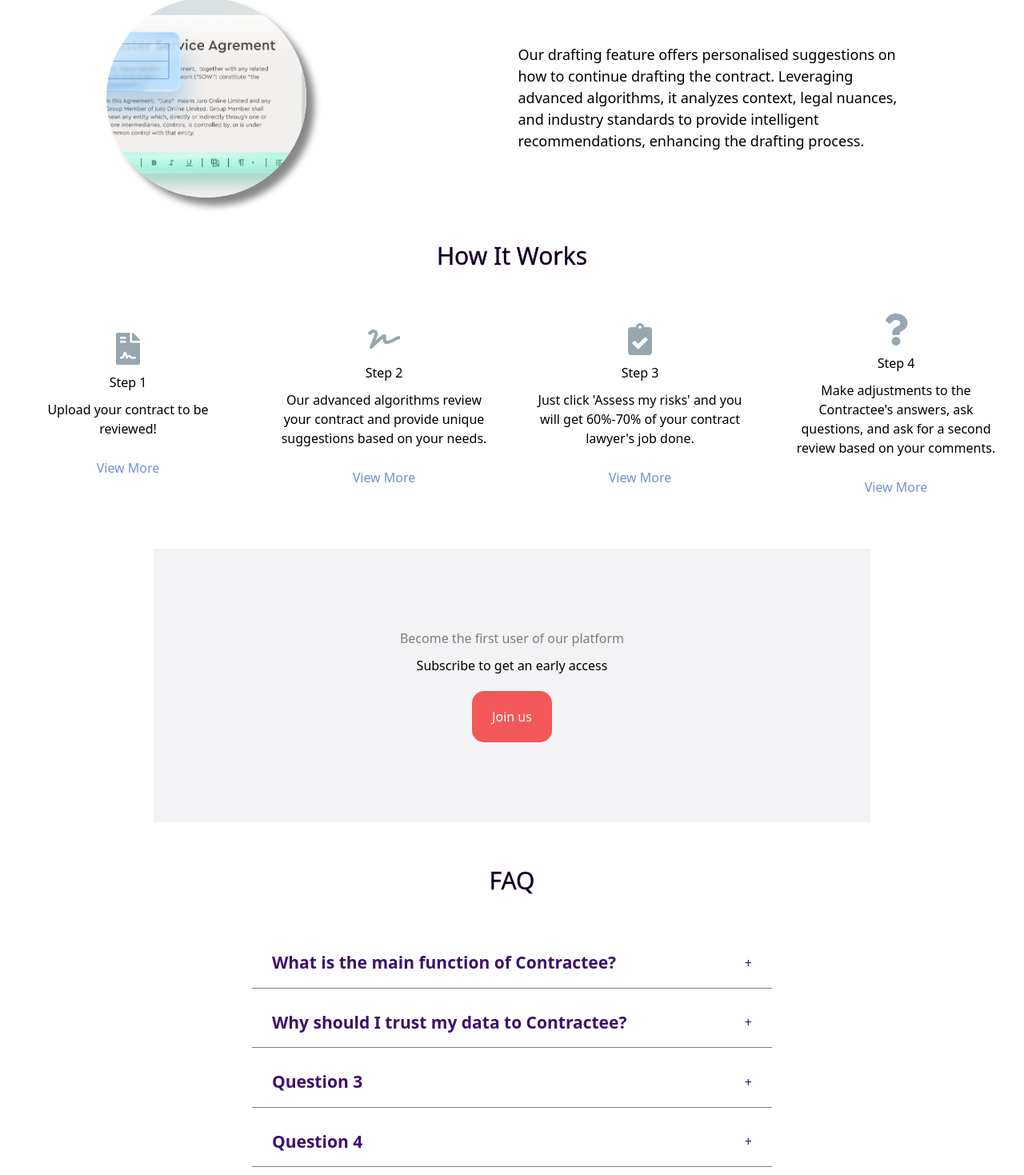
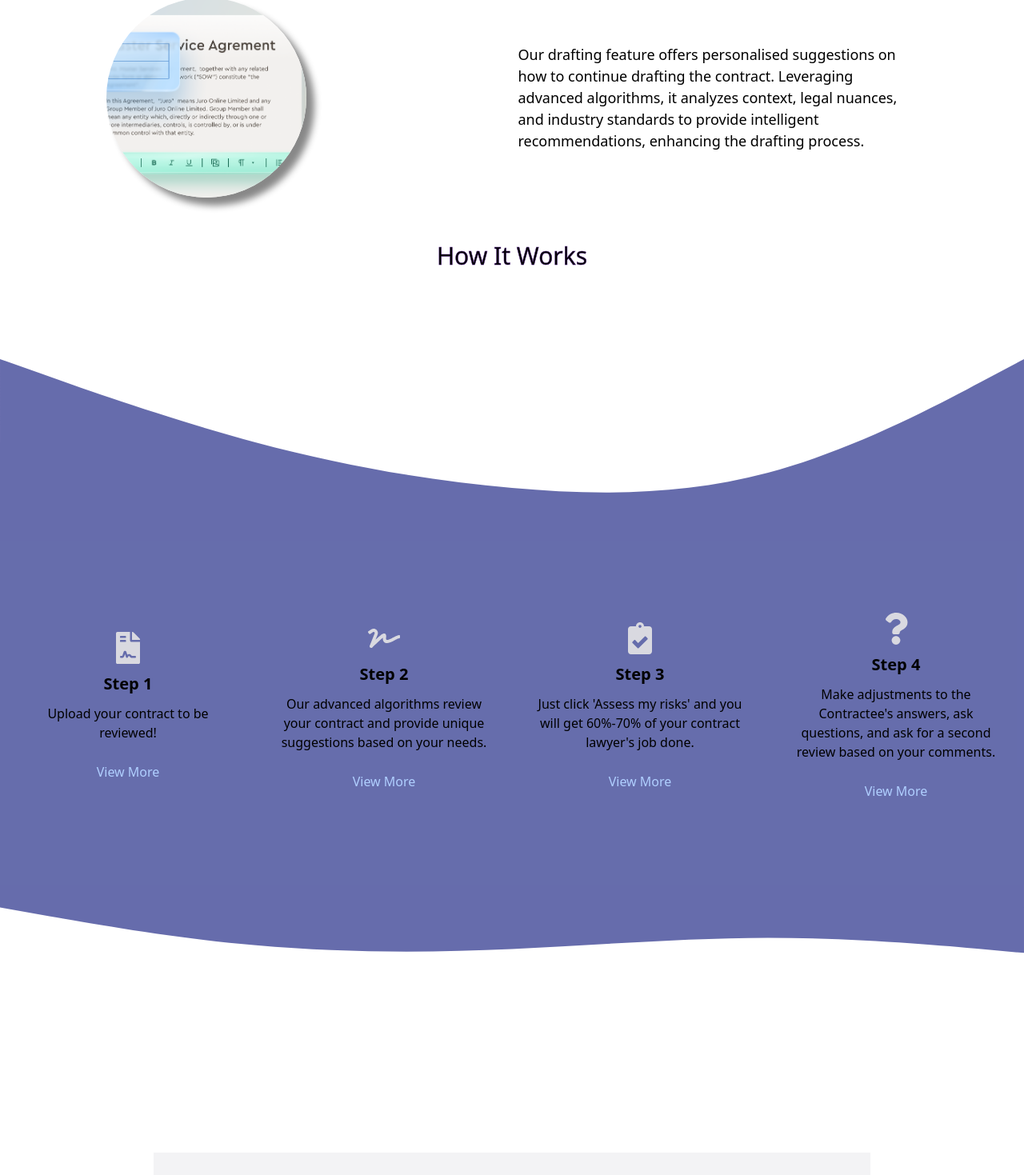
Before and after one commit to Sargis221/contractee-mvp, a React (Create React App) app: page / in a window 1280 px wide. Shown: the part 1328-2797 px from the top of the page at 80% size. Built offline with nearby package versions, Linux system fonts and the light colour scheme.

Commit message:
minor changes

```diff
--- a/src/components/steps/style.css
+++ b/src/components/steps/style.css
@@ -4,7 +4,7 @@ svg {
 .icon{
     width: 40px !important;
     height: 40px !important;
-    color: rgb(151, 167, 175);
+    color: rgb(217, 217, 224);
   }
   .L-main-step{
     width: 260px;
@@ -12,6 +12,8 @@ svg {
   }
   .L-main-h3{
     color: black;
+    font-weight: bolder;
+    font-size: 20px;
     margin-top: 10px;
   }
   .L-main-stepp{
@@ -22,7 +24,7 @@ svg {
     margin-top: 10px;
     border: none;
     background-color: transparent;
-    color: rgb(112, 147, 203);
+    color: rgb(176, 207, 255);
     padding: 15px;
     border-radius: 50%;
     cursor: pointer;
--- a/src/pages/footer/index.jsx
+++ b/src/pages/footer/index.jsx
@@ -6,7 +6,7 @@ function Footer(){
           <div className="container">
             <div className="footer-info">
               <h1>Contractee</h1>
-              <p>Lorem ipsum dolor sit amet, consectetur adipiscing elit. Sed do eiusmod tempor incididunt ut labore et dolore magna aliqua.</p>
+              <p>Streamline contract negotiations with precision and boost the efficiency of your legal department.</p>
             </div>
             <div className="footer-links">
               <ul>
@@ -18,13 +18,12 @@ function Footer(){
             </div>
             <div className="footer-contact">
               <h2>Contact Us</h2>
-              <p>Email: info@yourcompany.com</p>
-              <p>Phone: (123) 456-7890</p>
+              <p>Email: Info@contractee.net</p>
             </div>
           </div>
         </div>
         <div className="footer-bottom">
-          <p>&copy; {new Date().getFullYear()} Your Company. All rights reserved.</p>
+          <p>&copy; {new Date().getFullYear()} Contractee. All rights reserved.</p>
         </div>
       </footer>
     )
--- a/src/pages/footer/style.css
+++ b/src/pages/footer/style.css
@@ -52,7 +52,7 @@
             transition: color 0.3s ease;
 
             &:hover {
-              color: #3498db;
+              color: rgb(109, 3, 247);
             }
           }
         }
--- a/src/pages/header/style.css
+++ b/src/pages/header/style.css
@@ -123,12 +123,12 @@ background-size: cover;
 /* Add a dark background on topnav links and the dropdown button on hover */
 .topnav a:hover, .dropdown:hover .dropbtn {
   color: rgb(109, 3, 247);
-  transition: 0.5s ease-in-out;
+  transition: 0.3s ease-in-out;
 }
 
 /* Add a grey background to dropdown links on hover */
 .dropdown-content a:hover {
-  transition: 0.5s ease-in-out;
+  transition: 0.3s ease-in-out;
 }
 
 /* Show the dropdown menu when the user moves the mouse over the dropdown button */
--- a/src/pages/main/index.jsx
+++ b/src/pages/main/index.jsx
@@ -64,12 +64,12 @@ function Main() {
             answer: 'Contractee has implemented robust access controls and authentication mechanisms. Access to sensitive data is limited to a need-to-know basis, ensuring that employees have access to the data required for their roles. Furthermore, Contractee conducts regular audits and vulnerability assessments to identify and address potential weaknesses in the system. Contractee also performs penetration testing to simulate real-world attacks and strengthen the system against potential threats.',
         },
         {
-            question: 'Question 3',
-            answer: 'Lorem ipsum, dolor sit amet consectetur adipisicing elit. Enim voluptatem velit necessitatibus ab molestias voluptates, dicta exercitationem, autem, modi esse magnam maxime et blanditiis animi sequi sit eum doloribus ea?',
+            question: 'Can your contract automation platform handle complex legal documents and customize them based on specific business needs?',
+            answer: 'Absolutely. Our contract automation platform is designed to handle various legal document complexities and can be customized to meet your unique business requirements. Our platform supports a variety of document types, from standard agreements to intricate legal contracts. Whether you require simple modifications or intricate customization, our platform empowers you to streamline the risk assessment process while ensuring that your legal documents align precisely with your business goals and compliance needs.',
         },
         {
-            question: 'Question 4',
-            answer: 'Lorem ipsum, dolor sit amet consectetur adipisicing elit. Enim voluptatem velit necessitatibus ab molestias voluptates, dicta exercitationem, autem, modi esse magnam maxime et blanditiis animi sequi sit eum doloribus ea?',
+            question: 'How does your legal tech contract automation platform integrate with existing legal workflows and software systems?',
+            answer: 'Our platform is designed with easy integration in mind. We offer versatile integration options, including APIs, allowing easy connectivity with your existing legal workflows and software systems. Whether you use popular document management systems, customer relationship management tools, or other legal software solutions, our platform can be configured to work harmoniously within your ecosystem. This integration not only streamlines your workflow but also enhances the efficiency of your legal processes by minimizing data silos and promoting a cohesive approach to contract management. Our dedicated support team is available to assist you throughout the integration process, ensuring a smooth implementation for your organization.',
         },
     ]
     let [selected, setSelected] = useState(null);
@@ -88,7 +88,7 @@ function Main() {
                 <div className="L-centered">
                 <h1 className="L-main-head">Your "ALL IN ONE"</h1>
                 <h1 className="L-main-head">Contract Automation Platform</h1>
-                <p className="L-main-p">Guardians of legal data</p>
+                <p className="L-main-p">PRIORITIZING DATA SECIRITY</p>
             </div>
             </div>
             <div className="L-main-features">
@@ -123,12 +123,18 @@ function Main() {
 
             </div>
             <h1 className="L-main-headline">How It Works</h1>
-            <div className="L-main-how" data-aos="zoom-in">
+            <svg xmlns="http://www.w3.org/2000/svg" viewBox="0 0 1440 320">
+  <path fill="#000b76" fill-opacity="0.6" d="M0,64L60,85.3C120,107,240,149,360,181.3C480,213,600,235,720,245.3C840,256,960,256,1080,224C1200,192,1320,128,1380,96L1440,64L1440,320L1380,320C1320,320,1200,320,1080,320C960,320,840,320,720,320C600,320,480,320,360,320C240,320,120,320,60,320L0,320Z"></path>
+</svg>
+            <div className="L-main-how">
 
                 {
                     step.map(el => <Steps icon={el.icon} text={el.text} stepcount={el.stepcount}/>)
                 }
             </div>
+            <svg xmlns="http://www.w3.org/2000/svg" viewBox="0 0 1440 320">
+  <path fill="#000b76" fill-opacity="0.6" d="M0,32L60,42.7C120,53,240,75,360,85.3C480,96,600,96,720,90.7C840,85,960,75,1080,74.7C1200,75,1320,85,1380,90.7L1440,96L1440,0L1380,0C1320,0,1200,0,1080,0C960,0,840,0,720,0C600,0,480,0,360,0C240,0,120,0,60,0L0,0Z"></path>
+</svg>
             {/* <h1 className="L-main-headline">What Others Say</h1>
             <div className="L-main-review" data-aos="zoom-in">
                 {
@@ -153,7 +159,7 @@ function Main() {
                             <div className="item">
                                 <div className="title" onClick={() => toggle(i)}>
                                     <h2 className="accordion-title">{item.question}</h2>
-                                    <span>{selected === i ? '-' : '+'}</span>
+                                    <span className="L-faq-btn">{selected === i ? '-' : '+'}</span>
                                 </div>
                                 <div className={selected === i ? 'answer show' : 'answer'}>{item.answer}</div>
                             </div>
--- a/src/pages/main/style.css
+++ b/src/pages/main/style.css
@@ -71,7 +71,8 @@
     display: flex;
     justify-content: space-around;
     align-items: center;
-    margin: 50px 0;
+    padding: 90px 0;
+    background-color: #000c7699;
 }
 .L-main-review{
     display: flex;
@@ -90,7 +91,9 @@
     padding: 100px 0;
 }
 .L-sub-p{
-    color: rgb(127, 124, 124);
+    font-size: 25px;
+    font-weight: bold;
+    color: rgb(38, 12, 66);
 
 }
 .L-sub-h3{
@@ -100,14 +103,14 @@
 .L-sub-btn{
     border: none;
     color: white;
-    background-color: rgb(244, 87, 87);
-    padding: 20px 25px;
+    background-color: rgb(54, 0, 147);
+    padding: 20px 30px;
     border-radius: 15px;
     margin-top: 20px;
     cursor: pointer;
 }
 .L-sub-btn:hover{
-    background-color: rgb(211, 84, 84);
+    background-color: rgb(54, 0, 201);
     transition: 0.5s ease-in-out;
 }
 .wrapper{
@@ -139,11 +142,18 @@
     color: #787777;
     max-height: 0;
     overflow: hidden;
-    transition: all 0.2s cubic-bezier(0, 1, 0, 1);
+    transition: min-height 150ms cubic-bezier(0.4, 0, 0.2, 1) 0ms;
 
 }
 .answer.show{
     height: auto;
     max-height: 9999px;
-    transition: all 0.2s cubic-bezier(1, 0, 1, 0);
+    transition: min-height 150ms cubic-bezier(0.4, 0, 0.2, 1) 0ms;
 }
+.L-FAQ{
+    margin-bottom: 150px;
+    padding-bottom: 150px;
+}
+.L-faq-btn{
+    font-size: 24px;
+}
```
Also changed, not shown: public/logo.png.
